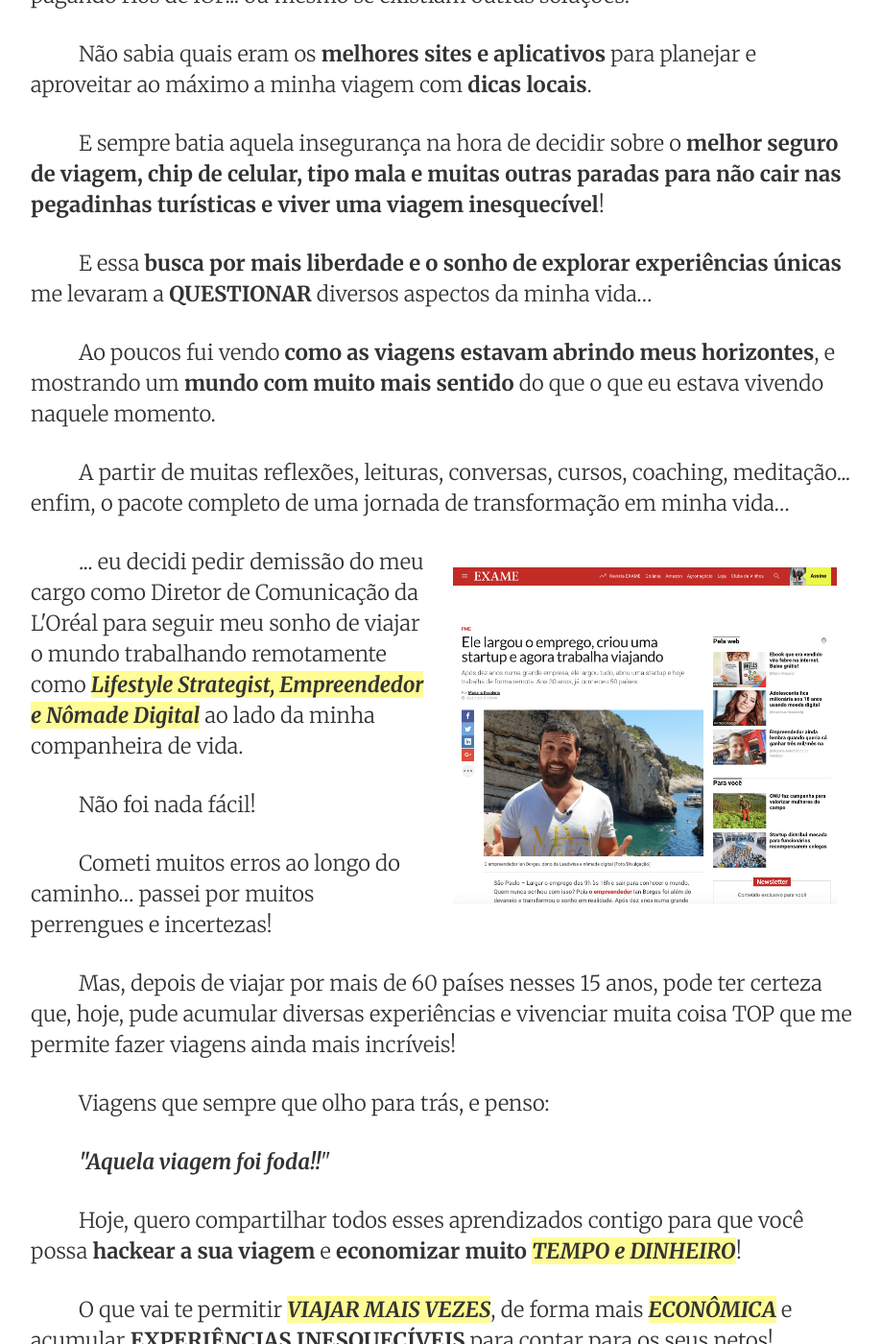
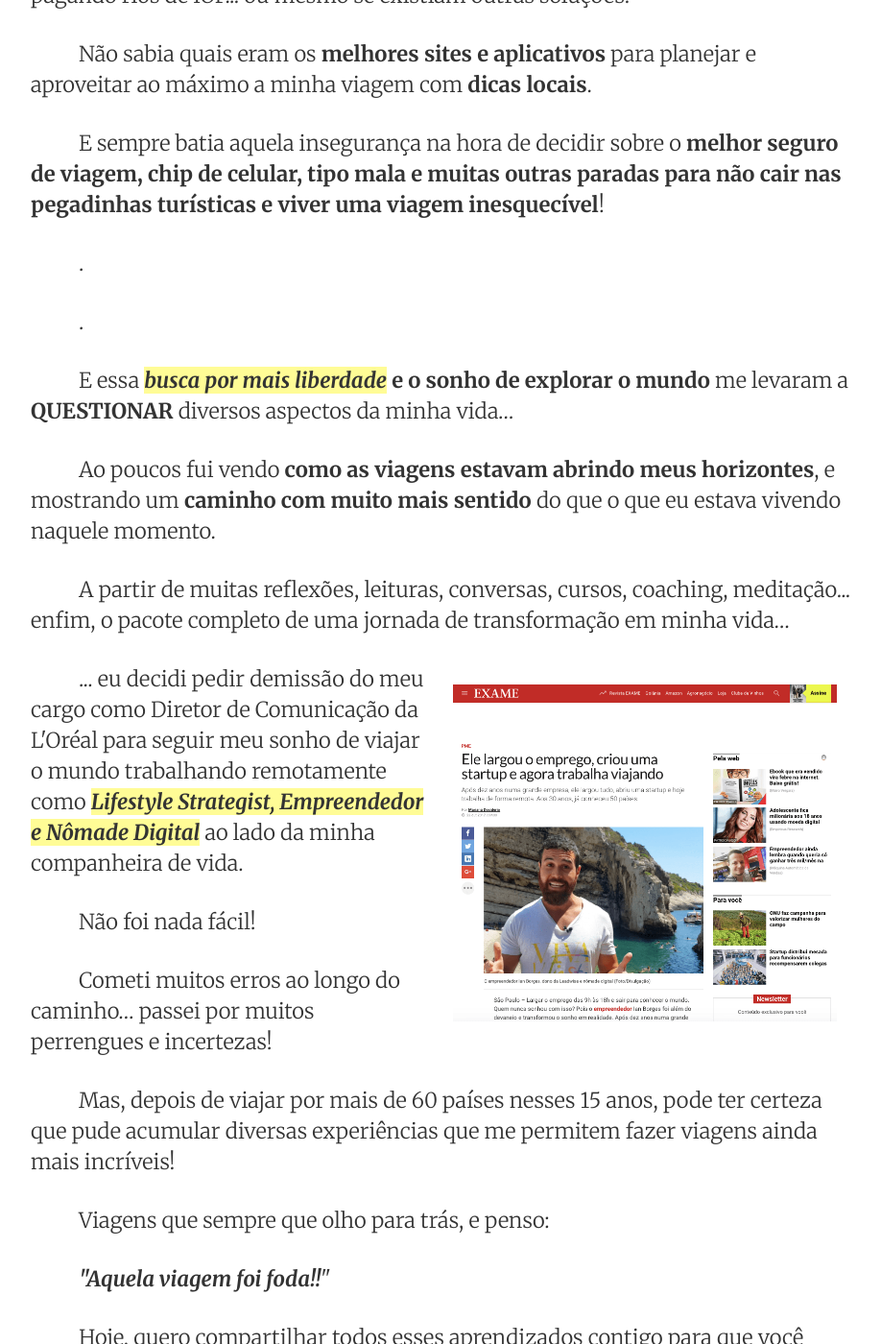
Before and after one commit to ianborges/hackeandosuaviagem, a Jekyll site: the page built from index.html, in a window 1280 px wide and 1400 px high, scrolled down 1642 px. Shown: the whole window at 96% size, without its empty margins (177-1095 px from the left). Built offline with Jekyll 4.4.1, drawn with Linux system fonts in a browser that asks for light colours; the list of posts is cut into pages by our own code.

Commit message:
Update index.html

```diff
--- a/index.html
+++ b/index.html
@@ -52,9 +52,12 @@ layout: default
 
         <p>E sempre batia aquela insegurança na hora de decidir sobre o <strong>melhor seguro de viagem, chip de celular, tipo mala e muitas outras paradas para não cair nas pegadinhas turísticas e viver uma viagem inesquecível</strong>!</p>
 
-	<p>E essa <strong>busca por mais liberdade e o sonho de explorar experiências únicas</strong> me levaram a <strong>QUESTIONAR</strong> diversos aspectos da minha vida…</p>
+	<p>.</p>
+	<p>.</p>
 
-	<p>Ao poucos fui vendo <strong>como as viagens estavam abrindo meus horizontes</strong>, e mostrando um <strong>mundo com muito mais sentido</strong> do que o que eu estava vivendo naquele momento.</p>
+	<p>E essa <span class="highlight"><em><strong>busca por mais liberdade</em></span> e o sonho de explorar o mundo</strong> me levaram a <strong>QUESTIONAR</strong> diversos aspectos da minha vida…</p>
+
+	<p>Ao poucos fui vendo <strong>como as viagens estavam abrindo meus horizontes</strong>, e mostrando um <strong>caminho com muito mais sentido</strong> do que o que eu estava vivendo naquele momento.</p>
 
 	<p>A partir de muitas reflexões, leituras, conversas, cursos, coaching, meditação... enfim, o pacote completo de uma jornada de transformação em minha vida…</p>
 
@@ -67,7 +70,7 @@ layout: default
 
 	<p>Cometi muitos erros ao longo do caminho… passei por muitos perrengues e incertezas!</p>
 
-	<p>Mas, depois de viajar por mais de 60 países nesses 15 anos, pode ter certeza que, hoje, pude acumular diversas experiências e vivenciar muita coisa TOP que me permite fazer viagens ainda mais incríveis!</p>
+	<p>Mas, depois de viajar por mais de 60 países nesses 15 anos, pode ter certeza que pude acumular diversas experiências que me permitem fazer viagens ainda mais incríveis!</p>
 
 	<p>Viagens que sempre que olho para trás, e penso:
 
@@ -76,6 +79,8 @@ layout: default
 	<p>Hoje, quero compartilhar todos esses aprendizados contigo para que você possa <strong>hackear a sua viagem</strong> e <strong>economizar muito <span class="highlight"><em>TEMPO e DINHEIRO</strong></em></span>!</p>
 
         <p>O que vai te permitir <span class="highlight"><em><strong>VIAJAR MAIS VEZES</strong></em></span>, de forma mais <span class="highlight"><em><strong>ECONÔMICA</em></span></strong> e acumular <strong>EXPERIÊNCIAS INESQUECÍVEIS</em></span></strong> para contar para os seus netos!</p>
+
+	<p>&nbsp;</p>
 
 	<h2>Com o <span class="highlight"><em>curso online</em></span> <u>HACKEANDO SUA VIAGEM</u>, você terá acesso a:</h2>
 
```
